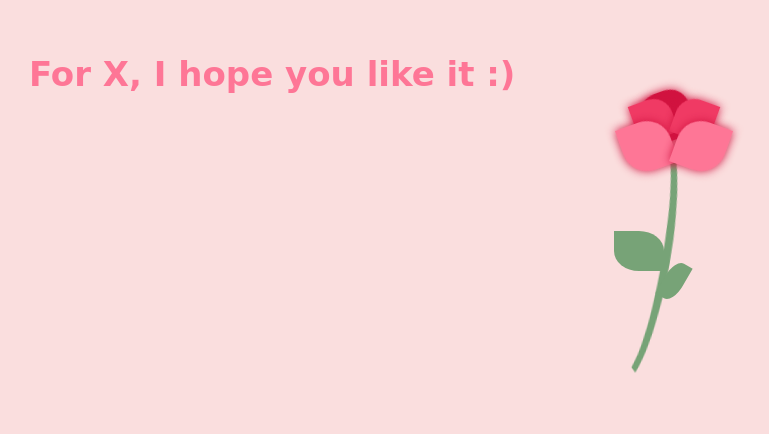
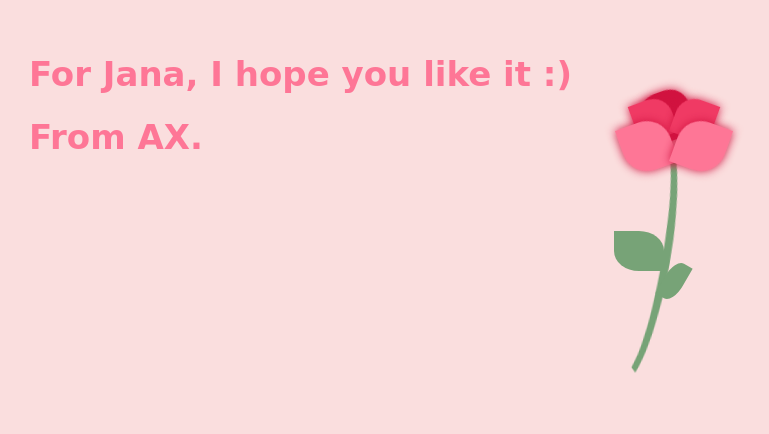
Before and after one commit to account1-adiam/rose.github.io, a plain HTML site: page rose.html in a window 1280 px wide. Shown: the part 169-603 px from the top of the page, without its empty margins (211-980 px from the left). Drawn offline with Linux system fonts and the light colour scheme.

Commit message:
Update rose.html

```diff
--- a/rose.html
+++ b/rose.html
@@ -9,7 +9,8 @@
 <body>
     <div class="container">
         <div class="letter">
-            <h1>For X, I hope you like it :)</h1>
+            <h1>For Jana, I hope you like it :)</h1>
+            <h1>From AX.</h1>
         </div>
         <div class="rose">
             <div class="flower">
```
